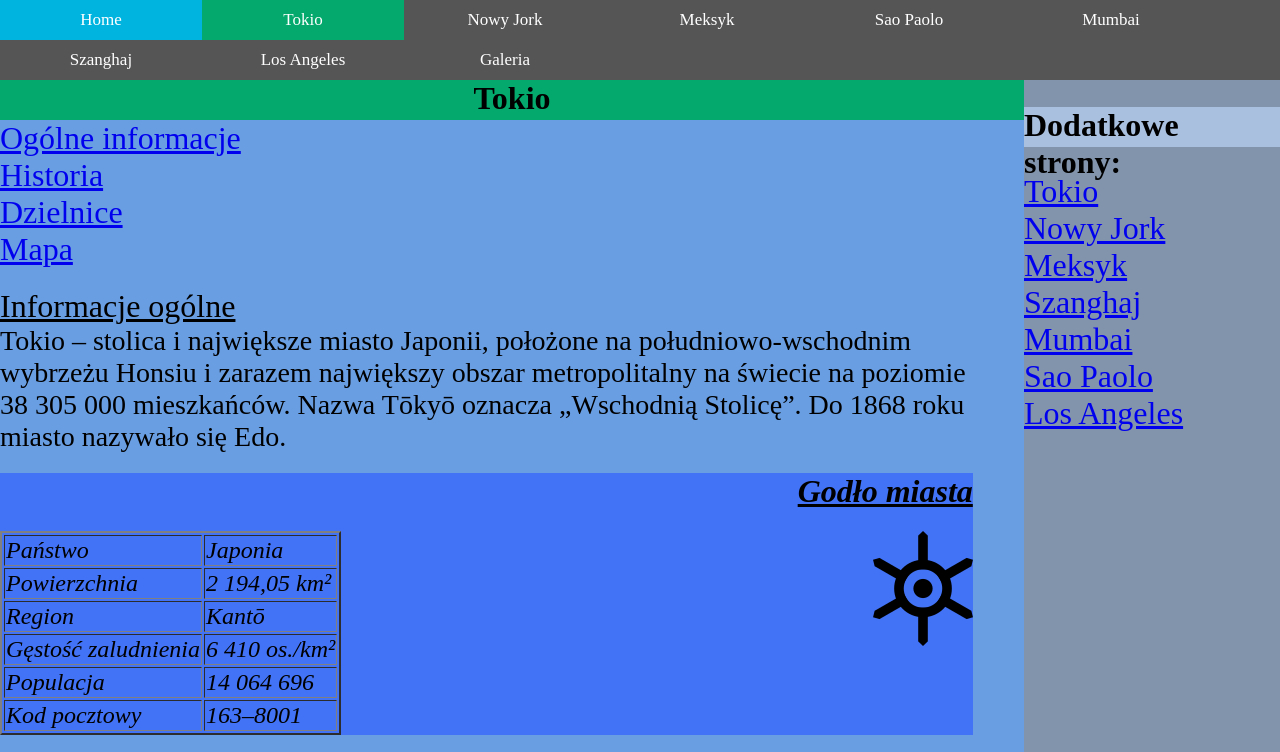
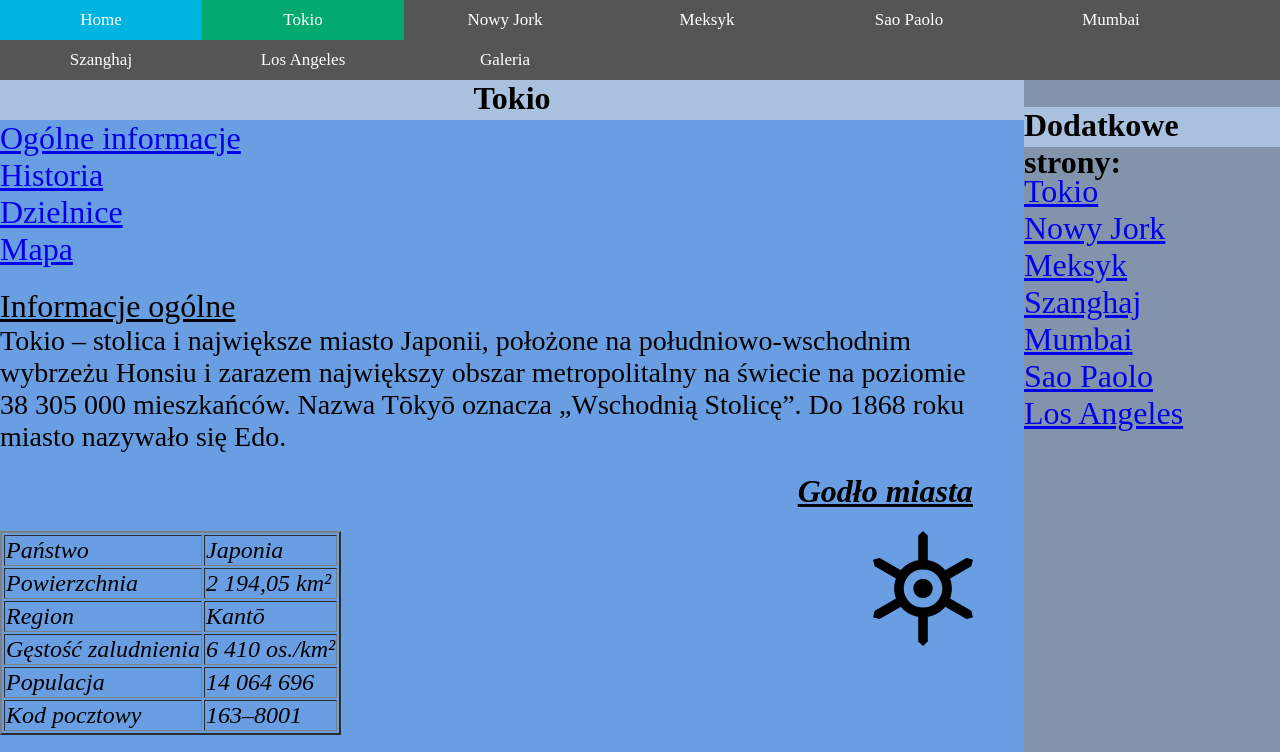
Before and after one commit to antonihalaj/Strona-7, a plain HTML site: page Tokio.html in a window 1280 px wide. Shown: the top 752 px of the page. Drawn offline with Linux system fonts and the light colour scheme.

Commit message:
Update css.css

```diff
--- a/css.css
+++ b/css.css
@@ -86,7 +86,7 @@
   text-align: center;
   font-size: xx-large;
   font-weight: bold;
-  background-color: #04AA6D;
+  background-color: #A9C0DE;
   height: 40px;
 }
 
@@ -115,7 +115,7 @@ body {
 .tabelka {
   font-size: x-large;
   font-style: italic;
-  background-color: #4272F5;
+  background-color: #699EE3;
   margin-right: 5%;
 }
 
```
